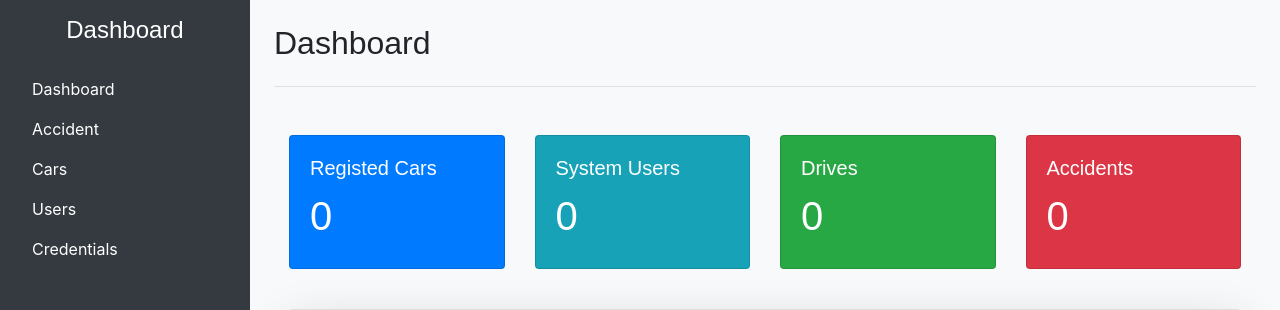
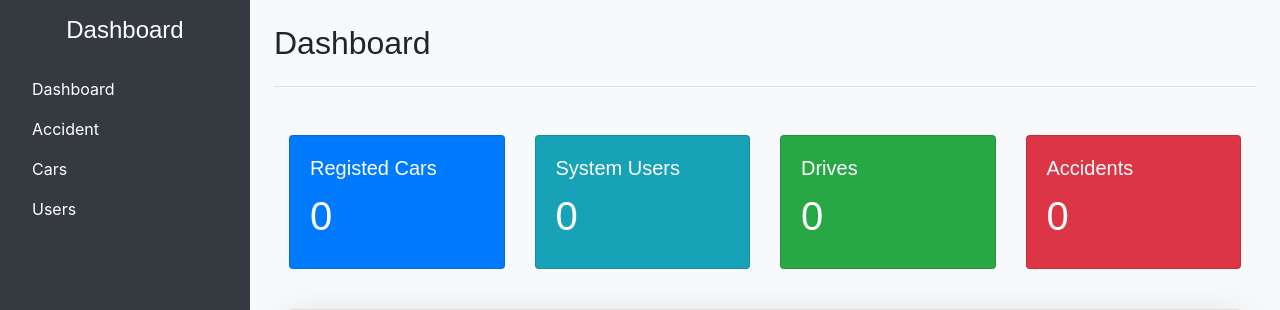
Before and after one commit to Angemichel12/accident_identication, a Django app: page /cars/ in a window 1280 px wide. Shown: the top 310 px of the page. Run offline with Django 5.2, Linux system fonts and the light colour scheme; the visitor is signed in with stand-in values (Sample User, id 1); data comes from the database, SQL or seed files in the repository; data that the repository does not hold is empty; some libraries are stand-ins or nearby versions.

Commit message:
Update dashboard_base.html

```diff
--- a/templates/dashboard/dashboard_base.html
+++ b/templates/dashboard/dashboard_base.html
@@ -28,9 +28,6 @@
           >Users</a
         >
       </li>
-      <li class="nav-item">
-        <a class="nav-link text-white" href="#">Credentials </a>
-      </li>
     </ul>
     <ul class="nav flex-column mt-auto">
       <li class="nav-item">
```
